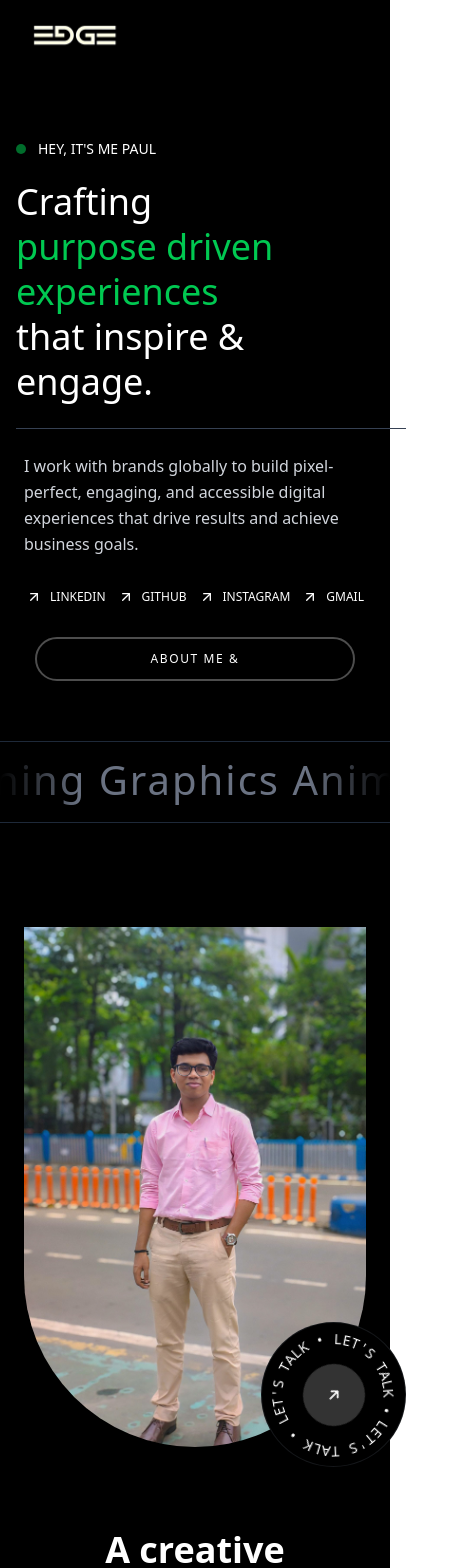
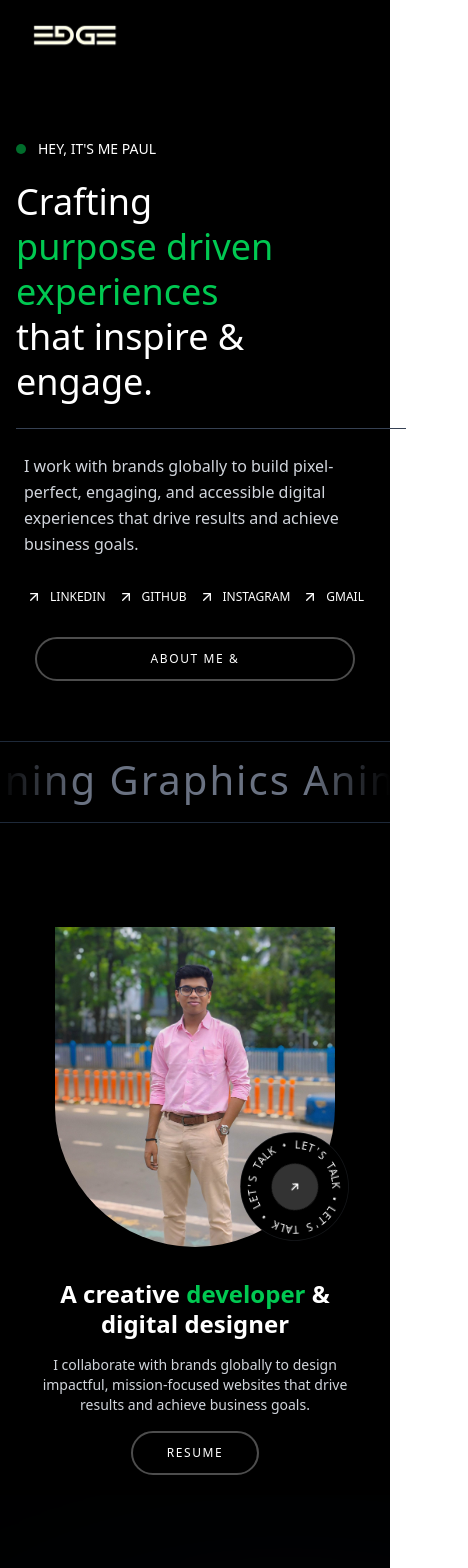
Before and after one commit to joydeep-07/Edge, a React (Vite) app: page / in a window 390 px wide. Shown: the top 1568 px of the page, 468 px wide, since content can reach past the window. Built offline with nearby package versions, Linux system fonts and the light colour scheme.

Commit message:
Responsive me

```diff
--- a/src/Components/Me.jsx
+++ b/src/Components/Me.jsx
@@ -5,18 +5,18 @@ import CircularText from "../../Reactbits/CircularText/CircularText";
 const Me = () => {
   return (
     <section className="flex justify-center items-center pb-5 pt-26 bg-black text-white">
-      <div className="max-w-7xl w-full flex flex-col md:flex-row items-center gap-20 px-6 md:px-12">
+      <div className="max-w-7xl w-full flex flex-col lg:flex-row items-center gap-8 lg:gap-20 px-4 sm:px-6 md:px-8 lg:px-12">
         {/* IMAGE SIDE */}
-        <div className="flex relative">
-          <div className="relative group">
+        <div className="flex relative w-full lg:w-auto">
+          <div className="relative group mx-auto lg:mx-0">
             <img
-              className="h-130 w-100 object-cover rounded-b-full transition-all duration-500"
+              className="h-80 xs:h-96 sm:h-110 md:h-120 lg:h-130 w-70 xs:w-80 sm:w-90 md:w-95 lg:w-100 object-cover rounded-b-full transition-all duration-500"
               src={me}
               alt="Joydeep Paul"
             />
 
             {/* CIRCULAR TEXT IN BOTTOM-RIGHT */}
-            <div className="absolute -bottom-5 -right-10">
+            <div className="absolute -bottom-3 xs:-bottom-4 sm:-bottom-5 -right-8 xs:-right-9 sm:-right-10 scale-75 xs:scale-90 sm:scale-100">
               <CircularText
                 text="LET'S TALK • LET'S TALK • LET'S TALK • "
                 radius={30}
@@ -30,25 +30,25 @@ const Me = () => {
         </div>
 
         {/* TEXT SIDE */}
-        <div className="flex-1 flex flex-col justify-center text-center md:text-left space-y-6">
-          <h1 className="text-4xl md:text-6xl font-semibold leading-tight">
+        <div className="flex-1 flex flex-col justify-center text-center lg:text-left space-y-4 sm:space-y-5 lg:space-y-6 w-full">
+          <h1 className="text-2xl xs:text-3xl sm:text-4xl md:text-5xl lg:text-6xl font-semibold leading-tight px-2 xs:px-0">
             A creative <span className="text-green-500">developer</span> &
             digital designer
           </h1>
 
-          <p className="text-gray-300 text-base md:text-lg max-w-xl mx-auto md:mx-0">
+          <p className="text-gray-300 text-sm xs:text-base sm:text-lg max-w-xl mx-auto lg:mx-0 px-4 xs:px-0">
             I collaborate with brands globally to design impactful,
             mission-focused websites that drive results and achieve business
             goals.
           </p>
 
-          <div>
-            <button className="px-10 sm:px-4 py-4 sm:py-4 bg-transparent border-2 border-white/30 text-white font-medium tracking-widest rounded-full hover:border-white/70 transition-all duration-700 group relative overflow-hidden">
+          <div className="flex justify-center lg:justify-start">
+            <button className="px-8 xs:px-10 sm:px-12 py-3 xs:py-4 bg-transparent border-2 border-white/30 text-white font-medium tracking-widest rounded-full hover:border-white/70 transition-all duration-700 group relative overflow-hidden min-w-32 xs:min-w-36">
               {/* Sliding gradient overlay */}
               <span className="absolute inset-0 bg-white/0 opacity-0 group-hover:opacity-100 transition-opacity duration-1000 -translate-x-full group-hover:translate-x-0"></span>
 
               {/* Text wrapper */}
-              <span className="relative w-36 sm:w-40 flex items-center justify-center">
+              <span className="relative w-full flex items-center justify-center">
                 {/* Initial text */}
                 <span className="opacity-100 group-hover:opacity-0 text-white translate-y-0 group-hover:-translate-y-2 transition-all duration-500 flex items-center space-x-3">
                   <span className="text-xs">RESUME</span>
```
